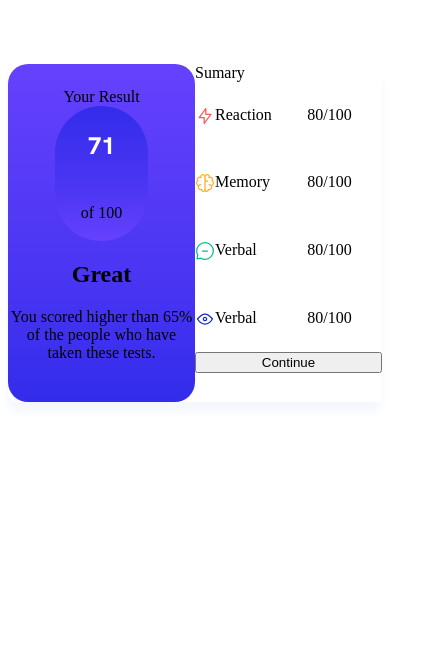
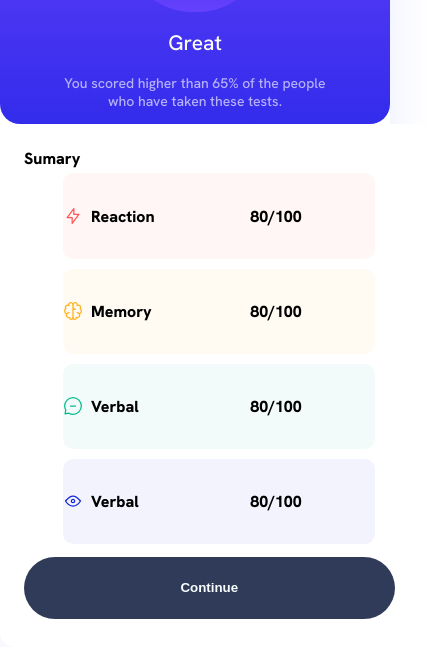
Before and after one commit to RebeccaReis/Desafios-FrontendMentor-Newbie, a React app: page /NewBie1 in a window 390 px wide. Shown: the part 197-860 px from the top of the page, 438 px wide, since content can reach past the window. Built offline with nearby package versions, Linux system fonts and the light colour scheme.

Commit message:
"Initial commit"

```diff
--- a/src/pages/NewBie1.js
+++ b/src/pages/NewBie1.js
@@ -14,7 +14,7 @@ const NewBie1 = () => {
         <section className="result">
           <span>Your Result</span>
           <div className="center-circle">
-            <h1>71</h1>
+            <h1>76</h1>
             <p>of 100</p>
           </div>
           <div className="plus-informations">
@@ -28,7 +28,7 @@ const NewBie1 = () => {
         <section className="sumary">
           <span>Sumary</span>
           <section className="topics">
-            <div className="topic">
+            <div className="topic red">
               <div className="simbol">
                 <Reaction />
                 <span>Reaction</span>
@@ -39,7 +39,7 @@ const NewBie1 = () => {
                 <span> 100</span>
               </div>
             </div>
-            <div className="topic">
+            <div className="topic yellow">
               <div className="simbol">
                 <Memory />
                 <span>Memory</span>
@@ -50,7 +50,7 @@ const NewBie1 = () => {
                 <span> 100</span>
               </div>
             </div>
-            <div className="topic">
+            <div className="topic green">
               <div className="simbol">
                 <Verbal />
                 <span>Verbal</span>
@@ -61,7 +61,7 @@ const NewBie1 = () => {
                 <span> 100</span>
               </div>
             </div>
-            <div className="topic">
+            <div className="topic blue">
               <div className="simbol">
                 <Visual />
                 <span>Verbal</span>
@@ -73,7 +73,7 @@ const NewBie1 = () => {
               </div>
             </div>
           </section>
-          <button>Continue</button>
+          <button className="Button">Continue</button>
         </section>
       </div>
     </div>
--- a/src/ui/styles/newbie1.css
+++ b/src/ui/styles/newbie1.css
@@ -6,14 +6,16 @@
   justify-content: center;
   align-items: center;
   height: 100vh;
+  width: 100vw;
 }
 
 .center-container {
-  height: 40%;
+  height: 45%;
+  width: 47%;
   display: flex;
   flex-direction: row;
-  border-radius: 10px;
-  box-shadow: 0 10px 10px rgb(244, 247, 254);
+  border-radius: 15px;
+  box-shadow: 0px 5px 50px rgb(233, 237, 253);
 }
 .result {
   display: flex;
@@ -29,34 +31,63 @@
     rgb(75, 54, 243) 40%,
     rgb(101, 65, 253)
   );
+  font-family: "Hanken Grotesk", sans-serif;
+  color:white;
 }
+.result .plus-informations{
+  font-family: "Hanken Grotesk", sans-serif;
+  font-size: 14px;
+  width: 70%;
+  text-align: center;
+  color: rgb(182,177,251);
+}
+.result .plus-informations h2{
+  color:rgb(252,252,247);
+  font-weight: 500;
+}
+.result span{
+  margin-bottom: 2rem;
+  color: rgb(175,164,241);
+  font-weight: 600;
+}
+.result
 .center-circle {
   display: flex;
   text-align: center;
   flex-direction: column;
   border-radius: 400px;
-  width: 50%;
-  height: 40%;
+  width: 55%;
+  height: 35%;
   background: linear-gradient(
     0deg,
     rgb(101, 65, 253),
     rgb(75, 54, 243) 40%,
     rgb(51, 44, 235)
   );
-  justify-content: space-around;
+
 }
 .center-circle h1 {
   color: rgb(255, 255, 255);
   font-weight: 800;
+  font-size:3rem;
   font-family: "Hanken Grotesk", sans-serif;
+  margin-bottom: 0;
+}
+.center-circle p{
+  margin-top: 0;
+  color: rgb(123,107,249);
+  font-weight: 600;
 }
 .sumary {
   display: flex;
   flex-direction: column;
   width: 50%;
-  height: 100%;
   text-align: start;
   background-color: rgb(255, 255, 255);
+  font-family: "Hanken Grotesk", sans-serif;
+  padding: 1.5rem;
+  font-weight: 600;
+  border-radius: 20px;
 }
 .topics {
   display: flex;
@@ -70,7 +101,22 @@
 .topic {
   display: flex;
   justify-content: space-between;
-  width: 100%;
+  width: 95%;
+  border-radius: 10px;
+  height: 15%;
+  align-items: center;
+}
+.red{
+  background-color: rgb(255,246,245);
+}
+.yellow{
+  background-color: rgb(255,251,242);
+}
+.green{
+  background-color: rgb(242,251,250);
+}
+.blue{
+  background-color: rgb(243,243,253);
 }
 .numbers {
   display: flex;
@@ -80,3 +126,61 @@
 .simbol {
   display: flex;
 }
+.simbol span{
+  margin-left: 0.5rem;
+}
+button{
+  background-color: rgb(48,59,89);
+  border: none;
+  color:rgb(249,255,255);
+  height: 13%;
+  text-align: center;
+  border-radius: 5rem;
+  width: 95%;
+  font-weight: 600;
+  margin-top: 0.5rem;
+}
+button:hover{
+  cursor: pointer;
+  background: linear-gradient(
+    0deg,
+    rgb(51, 44, 235),
+    rgb(75, 54, 243) 40%,
+    rgb(101, 65, 253)
+  );
+
+}
+@media (max-width: 768px) {
+
+  .center-container{
+    flex-direction: column;
+    width: 100%;
+    justify-content: start;
+    height: 100%;
+  }
+  .result{
+    width: 100%;
+    padding-top: 1rem;
+    border-top-left-radius: 0;
+    border-top-right-radius: 0;
+  }
+  .sumary{
+    width: 100%;
+    height: 60%;
+
+  }
+  body{
+    margin: 0;
+  }
+  .topic{
+    width: 80%;
+    height:25%;
+    margin-top:0.3rem;
+    margin-bottom:0.3rem;
+  }
+  .result
+.center-circle{
+  width: 37%;
+  height: 47%;
+}
+}
```
